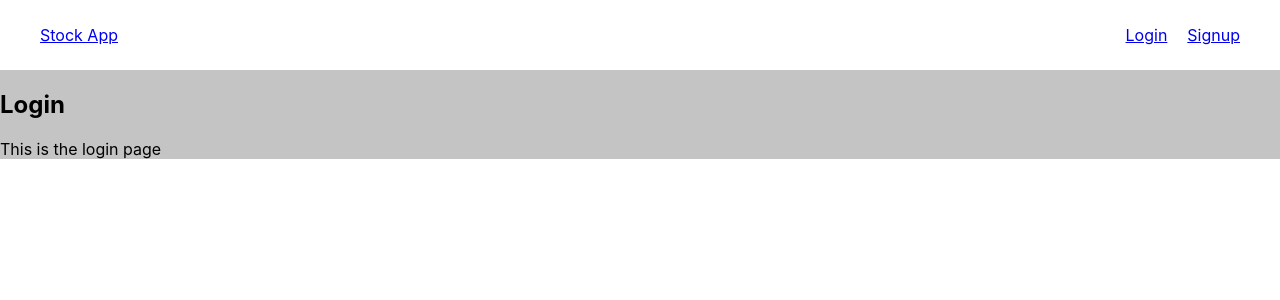
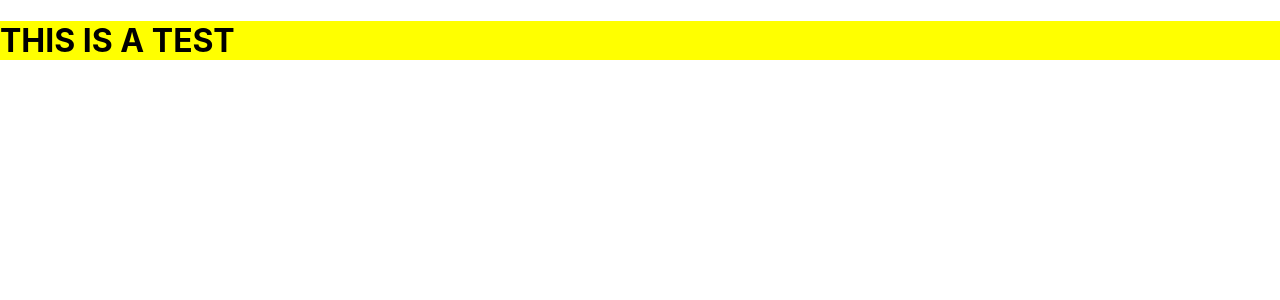
Before and after one commit to team-hack/stockapp, a React (Create React App) app: page /login in a window 1280 px wide. Shown: the top 300 px of the page. Built offline with nearby package versions, Linux system fonts and the light colour scheme.

Commit message:
My first commit to the project created Login component

```diff
--- /dev/null
+++ b/src/components/Login/Login.tsx
@@ -0,0 +1,10 @@
+import React from "react";
+import { LoginMain } from "./LoginStyled"
+
+const Login = ( ): JSX.Element => {
+  return (
+    <LoginMain>THIS IS A TEST</LoginMain>
+  );
+};
+
+export default Login;
--- /dev/null
+++ b/src/components/Login/LoginStyled.tsx
@@ -0,0 +1,7 @@
+import React from 'react';
+import styled from "styled-components";
+
+
+export const LoginMain = styled.h1`
+background-color:yellow;
+`;
--- /dev/null
+++ b/src/components/Login/index.tsx
@@ -0,0 +1,2 @@
+import Login from "./Login";
+export { Login } ;
--- a/src/index.tsx
+++ b/src/index.tsx
@@ -3,10 +3,11 @@ import ReactDOM from 'react-dom';
 import './index.css';
 import App from './App';
 import reportWebVitals from './reportWebVitals';
+import Login from './components/Login/Login';
 
 ReactDOM.render(
   <React.StrictMode>
-    <App />
+    <Login />
   </React.StrictMode>,
   document.getElementById('root')
 );
```
Also changed, not shown: 1 other file (tests, documents, lock files or other folders).
